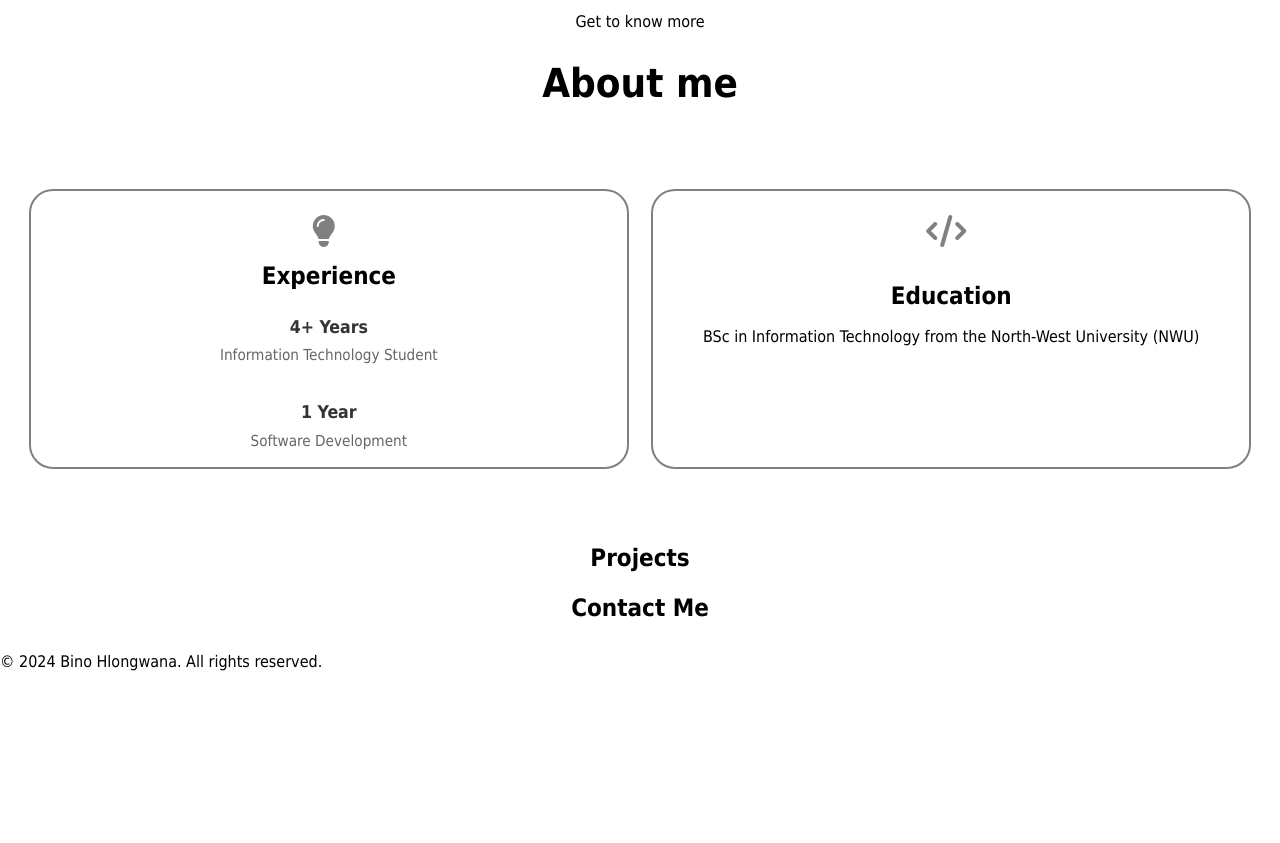
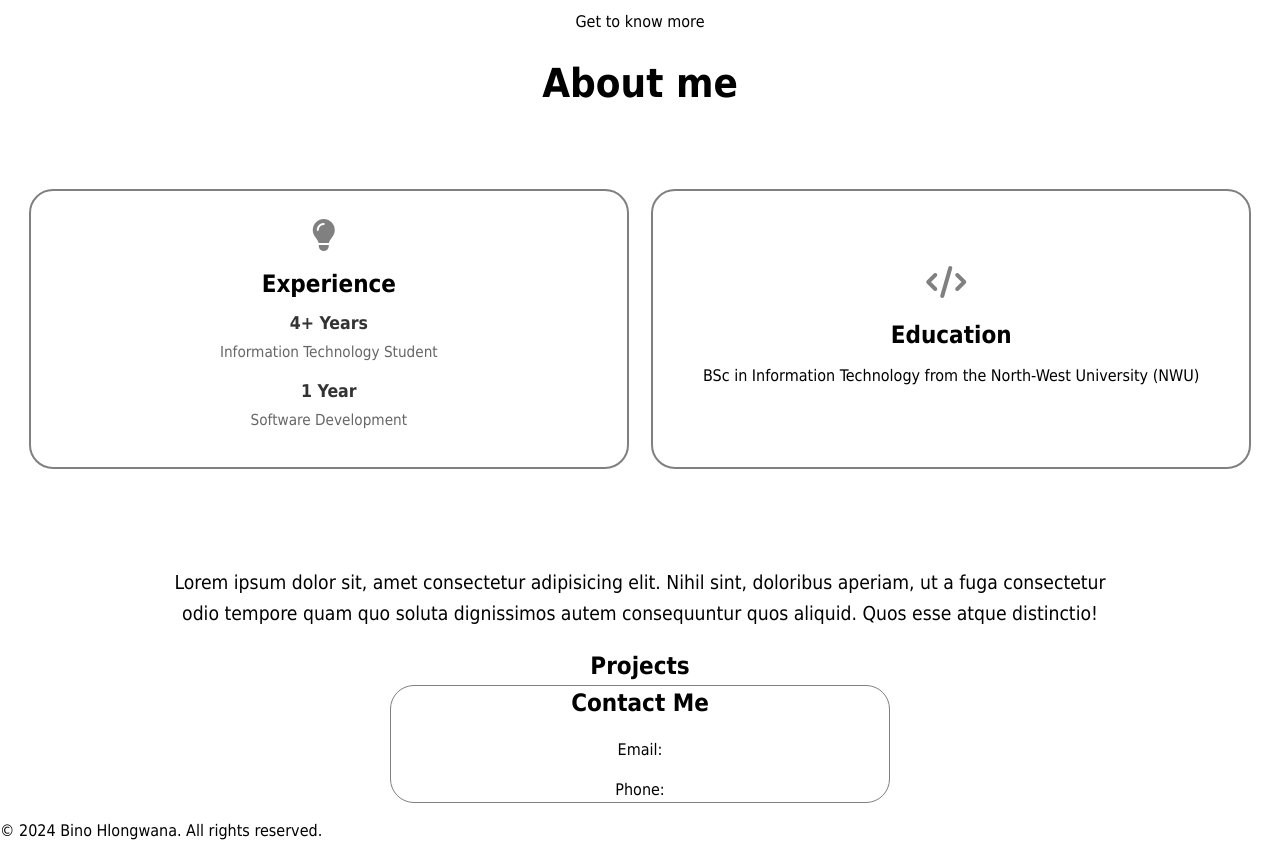
Before and after one commit to Robotbino/PorfolioWebsite, an Angular app: page /home in a window 1280 px wide. Shown: the part 620-1463 px from the top of the page. Before the commit the page ends 1294 px from the top, so only its background shows below. Built offline with nearby package versions, Linux system fonts and the light colour scheme.

Commit message:
Adding Color

```diff
--- a/src/app/landingpage/landingpage.component.css
+++ b/src/app/landingpage/landingpage.component.css
@@ -121,20 +121,39 @@ i{
 h2{
   margin:0px
 }
-.mainCard{
-  width: 600px;
-  height: 280px;
-  padding: 1em;
+.aboutMeChild{
+  display: flex;
+  justify-content: center;
+  align-items: center;
+  flex-direction: row;
+  gap:1em;
+  margin: 0 2em;
 }
 
 .aboutSection{
   display: flex;
-  flex-direction: row;
+  justify-content: center;
+  align-items: center;
+  flex-direction: column;
   gap:1em;
   width: 1350px;
 }
+p#myself{
+  font-size: 1.2em;
+  line-height: 1.6;
+  font-weight: 100;
+  margin: 1em 10em;
+  text-align: center;
+
+}
 
 .mainCard {
+  display: flex;
+  flex-direction: column;
+  justify-content: center;
+  align-items: center;
+  width: 600px;
+  height: 280px;
   margin: 4em 0.2em;
   padding: 1.5em;
   border: 2px solid grey;
@@ -149,16 +168,14 @@ h2{
 }
 
 .sectionHeader {
-  margin: 0.5em 0;
+  text-align: center;
+  margin: 0.2em 0;
   font-size: 1.5em;
 }
 
 .experience-item {
-  margin: 0.5em 0;
-  padding: 0.5em 0;
+  margin: 0.2em 0;
 }
-
-
 
 .experience-duration {
   font-weight: bold;
@@ -188,3 +205,13 @@ h2{
   padding: 10px;
   margin: 10px;
 }
+
+#contactMeContainer{
+  display: flex;
+  width:500px;
+  border: 1px solid grey;
+  border-radius: 24px;
+  justify-content: center;
+  align-items: center;
+  flex-direction: column;
+}
--- a/src/app/landingpage/landingpage.component.html
+++ b/src/app/landingpage/landingpage.component.html
@@ -40,10 +40,9 @@
   <h3 id="knowMe">Get to know more</h3>
   <h2 id="subAbout">About me</h2>
   <section id="about" class="aboutSection">
-
       <div class="aboutMeChild">
         <div class="mainCard">
-        <i class="fa-solid fa-lightbulb  card-icon" style="display:flex; justify-content: center; text-align: center;"></i>
+          <i class="fa-solid fa-lightbulb card-icon"></i>
            <h2 class="sectionHeader">Experience</h2>
             <div class="experience-item">
               <p class="experience-duration">4+ Years</p>
@@ -54,32 +53,31 @@
                 <p class="experience-role">Software Development</p>
               </div>
           </div>
-      </div>
-        <div class="aboutMeChild">
           <div class="mainCard">
-          <i class="fa-solid fa-code  card-icon" style="display:flex; justify-content: center; text-align: center;"></i>
+          <i class="fa-solid fa-code  card-icon"></i>
           <div class="experience-item">
             <h2 class="sectionHeader">Education</h2>
             <p>BSc in Information Technology from the North-West University (NWU)</p>
           </div>
           </div>
+
         </div>
+        <p id="myself">Lorem ipsum dolor sit, amet consectetur adipisicing elit. Nihil sint, doloribus aperiam, ut a fuga consectetur odio tempore quam quo soluta dignissimos autem consequuntur quos aliquid. Quos esse atque distinctio!</p>
   </section>
 
   <section id="projects">
    <h2 class="sectionHeader">Projects</h2>
-    <div>
-    </div>
+  <div>
+
+  </div>
 
   </section>
 
   <section id="contact">
-    <div >
-       <h2 class="sectionHeader">Contact Me
-       </h2>
-       <div>
-
-       </div>
+    <div id="contactMeContainer">
+        <h2 class="sectionHeader">Contact Me</h2>
+          <p>Email:</p>
+          <p>Phone:</p>
     </div>
   </section>
 </div>
```
